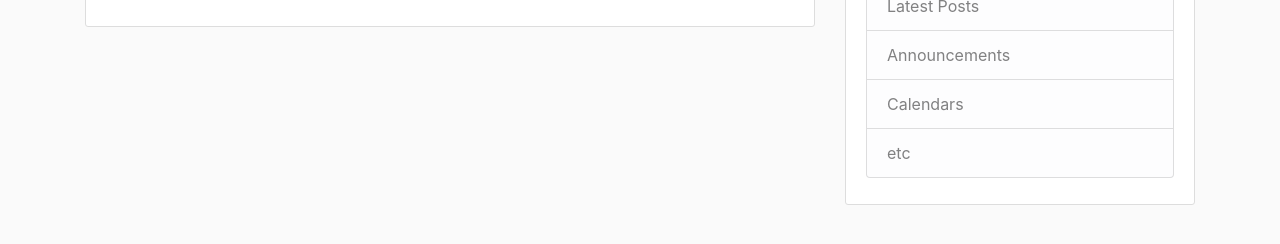
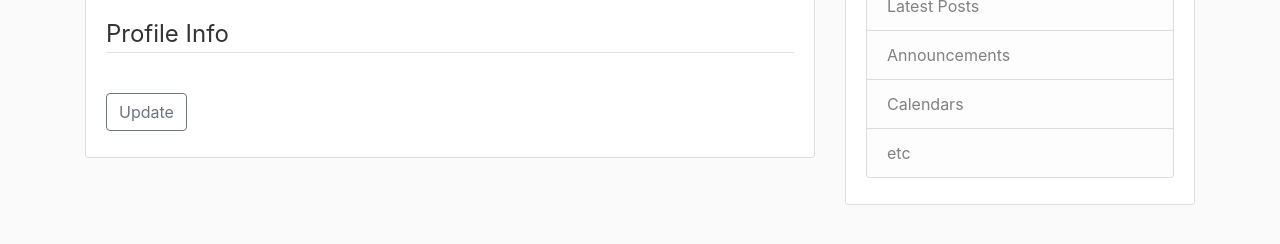
Before and after one commit to miseriae/python.practice, a Django app: page /profile/ in a window 1280 px wide. Shown: the part 216-460 px from the top of the page. Run offline with Django 3.2, Linux system fonts and the light colour scheme; the visitor is signed in with stand-in values (Sample User, id 1); some libraries are stand-ins or nearby versions.

Commit message:
Update profile template

```diff
--- a/django_app/mysite/users/templates/users/profile.html
+++ b/django_app/mysite/users/templates/users/profile.html
@@ -9,6 +9,16 @@
           <p class="text-secondary">{{ user.email }}</p>
         </div>
       </div>
-        <!-- FORM HERE -->
+      <form method="POST" enctype="multipart/form-data">
+          {% csrf_token %}
+          <fieldset class="form-group">
+              <legend class="border-bottom mb-4">Profile Info</legend>
+              {{ u_form|crispy }}
+              {{ p_form|crispy }}
+          </fieldset>
+          <div class="form-group">
+            <button class="btn btn-outline-secondary" type="submit">Update</button>
+          </div>
+      </form>
     </div>
 {% endblock content %}
```
Lines whose indentation alone changed are shown as unchanged.
